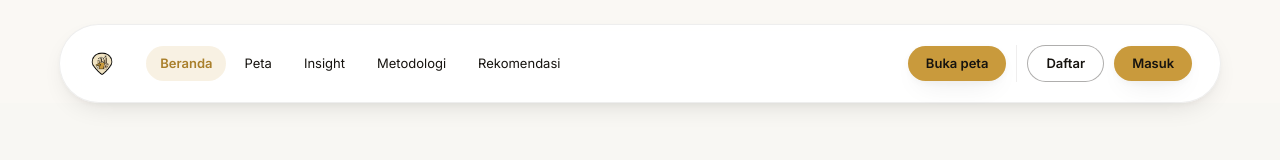
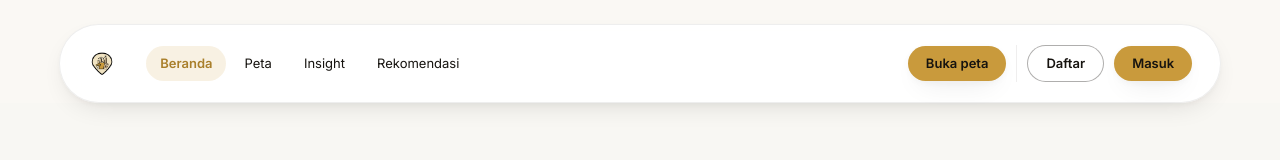
Before and after one commit to pandora-mapid/isistasiun-fe, a Next.js app: page / in a window 1280 px wide. Shown: the top 160 px of the page. Built offline with nearby package versions, Linux system fonts and the light colour scheme; no server answers.

Commit message:
fix(nav): remove methodology from primary tabs

```diff
--- a/components/NavBar.tsx
+++ b/components/NavBar.tsx
@@ -15,7 +15,6 @@ const NAV_ITEMS: { key: NavKey; href: string; label: string }[] = [
   { key: "beranda", href: "/", label: "Beranda" },
   { key: "peta", href: "/peta", label: "Peta" },
   { key: "insight", href: "/insight", label: "Insight" },
-  { key: "metodologi", href: "/metodologi", label: "Metodologi" },
   { key: "rekomendasi", href: "/rekomendasi", label: "Rekomendasi" },
 ];
 
```
Also changed, not shown: 1 other file (tests, documents, lock files or other folders).
